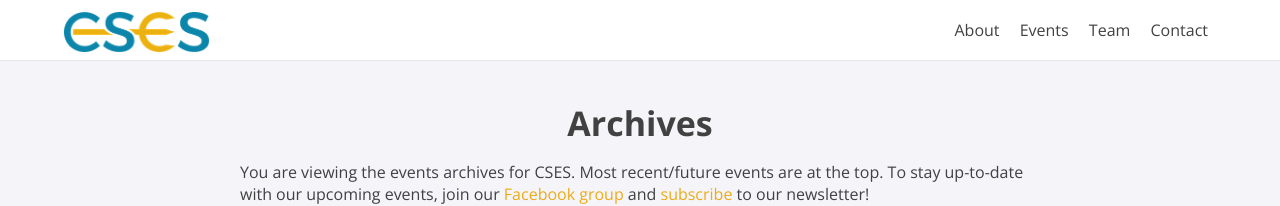
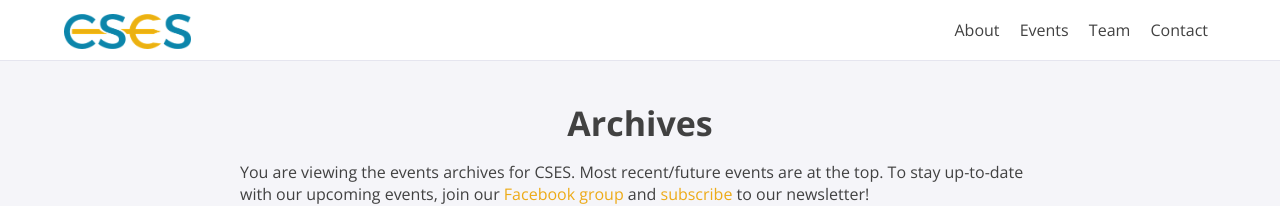
Before and after one commit to xiaohenry/cses, a Jekyll site: the page built from archives/index.html, in a window 1280 px wide. Shown: the top 206 px of the page. Built offline with Jekyll 4.4.1, drawn with Linux system fonts in a browser that asks for light colours; nearby versions of some CDN libraries; Markdown is read by kramdown in place of the engine named in the settings.

Commit message:
fixing logo on static nav

```diff
--- a/_includes/footer.html
+++ b/_includes/footer.html
@@ -26,7 +26,7 @@
             <p>La Jolla, CA 92093</p>
             <br />
             <a href="mailto:csesucsd@gmail.com" style="word-wrap: break-word;">csesucsd@gmail.com</a>
-            <p>&copy; 2016 Henry Xiao</p>
+            <a href="http://xiaohenry.me" target="_blank">&copy; 2016 Henry Xiao</a>
         </div>
 
         <div class="footer-icons">
--- a/_sass/_main.scss
+++ b/_sass/_main.scss
@@ -253,7 +253,7 @@ nav.static-nav {
         float: left;
         padding-left: 2%;
         img {
-            max-height: 40px;
+            max-height: 35px;
             vertical-align: middle;
         }
     }
--- a/css/style.css
+++ b/css/style.css
@@ -462,7 +462,7 @@ nav.static-nav {
     float: left;
     padding-left: 2%; }
     nav.static-nav .nav-left img {
-      max-height: 40px;
+      max-height: 35px;
       vertical-align: middle; }
   nav.static-nav .nav-right {
     float: right;
```
Also changed, not shown: 7 other files.
